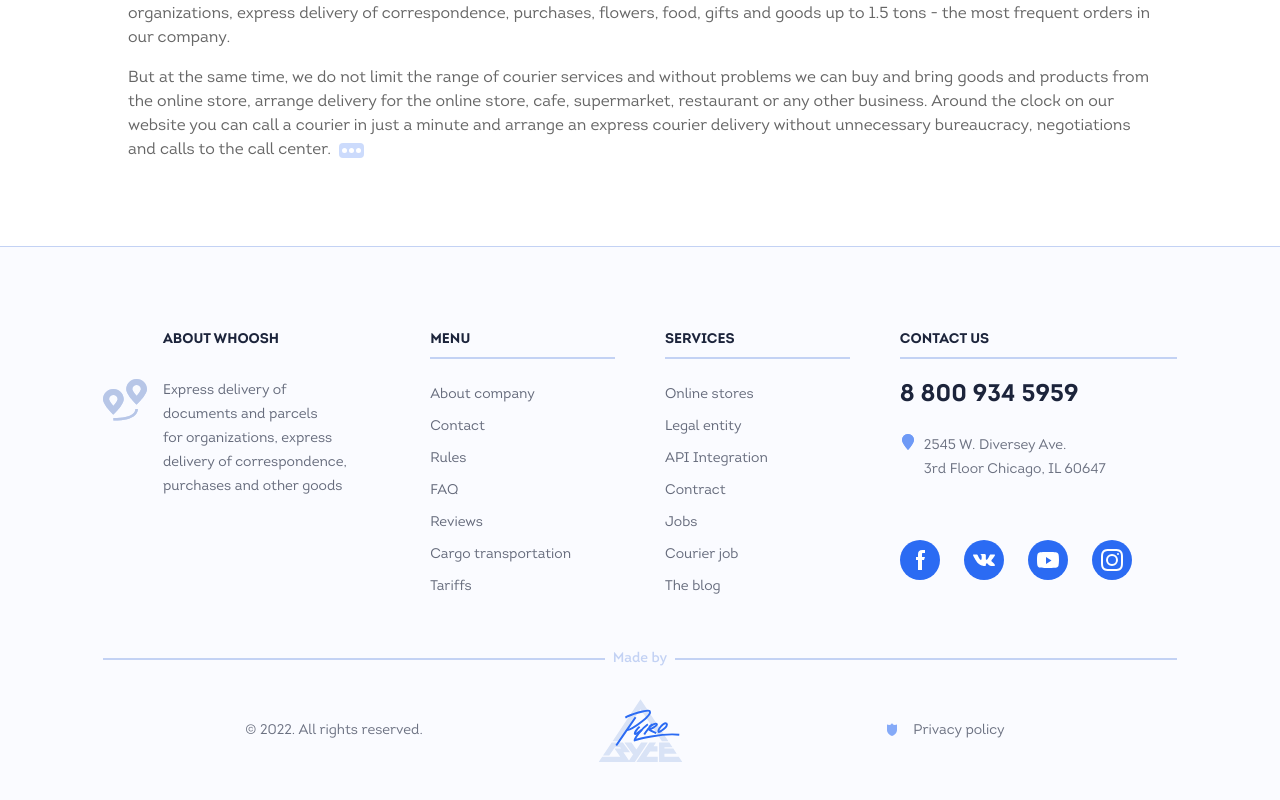
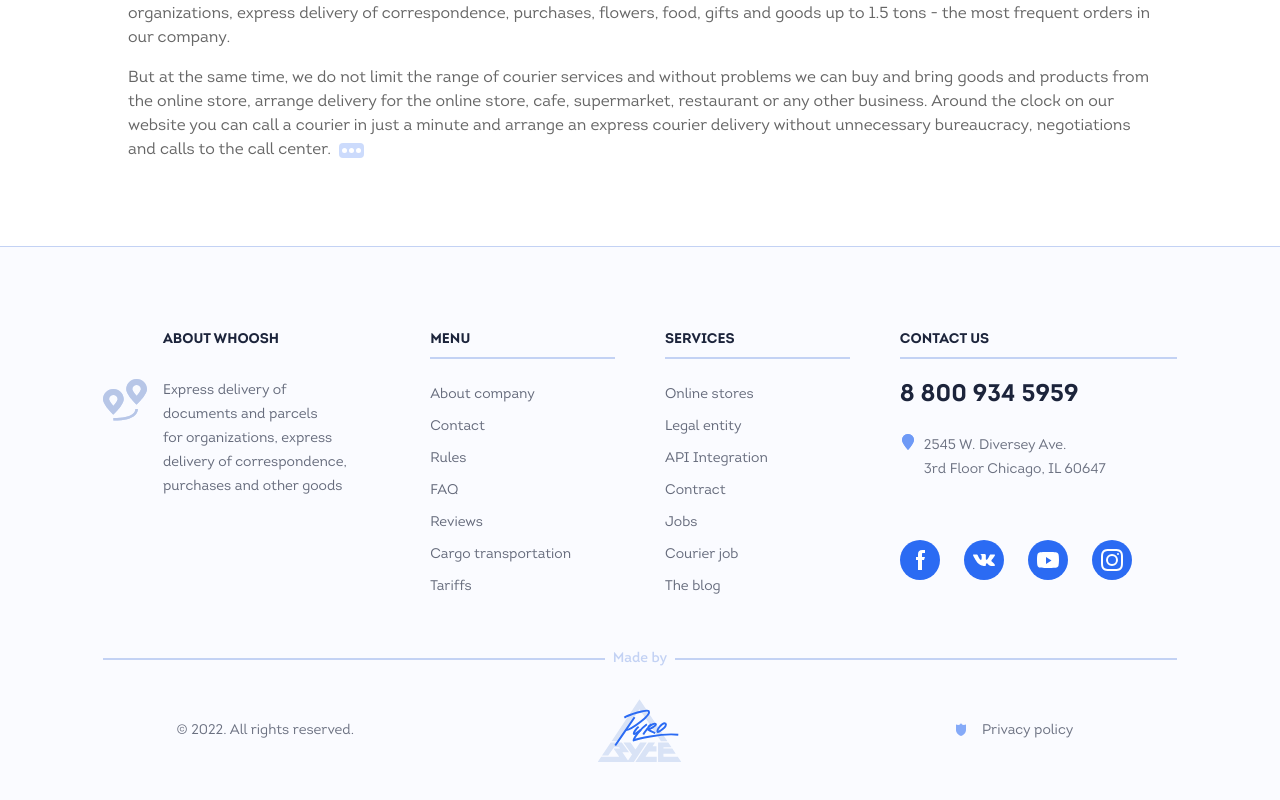
Before and after one commit to Quetan/pyrobyte-whoosh, a React (Vite) app: page / in a window 1280 px wide. Shown: the part 3017-3817 px from the top of the page. Built offline with nearby package versions, Linux system fonts and the light colour scheme.

Commit message:
Update footer links

```diff
--- a/src/shared/ui/footer-col.tsx
+++ b/src/shared/ui/footer-col.tsx
@@ -40,7 +40,7 @@ const FooterColListItem: React.FC<FooterColListItem> = ({
 		<li className={cn("", className)} {...props}>
 			<a
 				href={href}
-				className="text-[14px] leading-[32px] font-introBook no-underline text-foreground opacity-[67%] hover:underline hover:decoration-dashed hover:decoration-decoration"
+				className="text-[14px] leading-[32px] font-introBook no-underline text-foreground opacity-[67%] hover:opacity-50 hover:underline hover:decoration-dashed hover:decoration-decoration hover:underline-offset-4"
 			>
 				{children}
 			</a>
--- a/src/widgets/footer/ui/footer.tsx
+++ b/src/widgets/footer/ui/footer.tsx
@@ -30,7 +30,7 @@ const Footer: React.FC = () => {
 				</span>
 			</SectionDivider>
 
-			<div className="grid grid-cols-3 items-center gap-[50px]  px-base">
+			<div className="grid grid-cols-3 items-center gap-[50px]">
 				<p className="text-[14px] font-introBook leading-[24px] text-center block text-foreground opacity-[64%] mx-auto">
 					© 2022. All rights reserved.
 				</p>
@@ -42,7 +42,7 @@ const Footer: React.FC = () => {
 				<div className="relative pl-[26px] mx-auto">
 					<a
 						href="#"
-						className="text-[14px] leading-[24px] align-top no-underline font-introBook text-foreground opacity-[64%]"
+						className="text-[14px] leading-[24px] align-top no-underline font-introBook text-foreground opacity-[64%] hover:underline hover:decoration-decoration hover:decoration-dashed hover:underline-offset-4 hover:opacity-50"
 					>
 						Privacy policy
 					</a>
```
